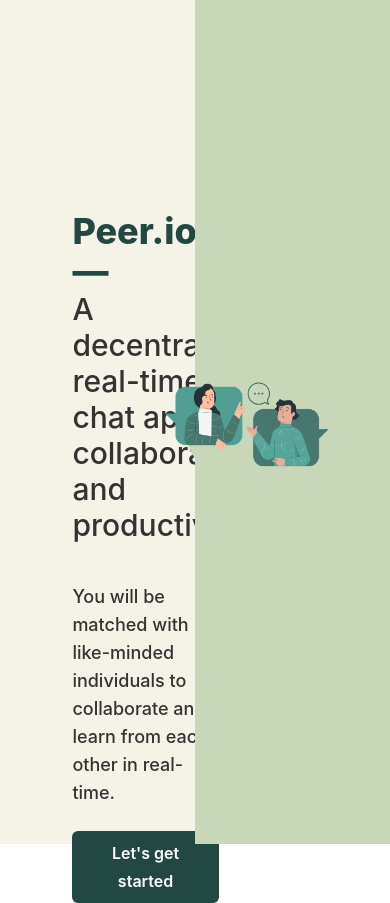
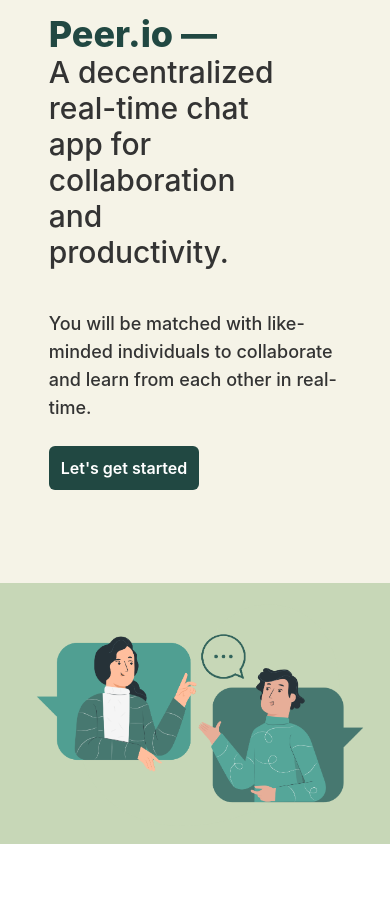
Before and after one commit to pjparties/peer-f, a React (Vite) app: page / in a window 390 px wide. After the commit the page ends 844 px from the top, so only its background shows below. Built offline with nearby package versions, Linux system fonts and the light colour scheme; no server answers.

Commit message:
feat: responsive design on home page

```diff
--- a/src/pages/Home/index.tsx
+++ b/src/pages/Home/index.tsx
@@ -5,10 +5,10 @@
 
 export const Home = () => {
   return (
-    <main className="Hero-container flex flex-row h-screen w-full font-Inter">
+    <main className="Hero-container flex lg:flex-row flex-col h-screen w-full font-Inter">
       {/* left container */}
-      <div className="left-container w-1/2 bg-primary flex items-center justify-center">
-        <div className="text-container w-3/4 h-1/2 flex-col justify-start items-start ml-24 flex">
+      <div className="left-container h-full lg:w-1/2 bg-primary flex -mt-20 lg:mt-0 items-center justify-center">
+        <div className="text-container w-3/4 h-1/2 flex-col justify-center items-start lg:ml-24 flex">
           <h1 className="text-secondary text-4xl font-extrabold">Peer.io —</h1>
           <p className="text-zinc text-3xl font-medium pr-16 pb-10">A decentralized real-time chat app for collaboration and productivity.</p>
           <p className="text-zinc text-lg font-medium leading-7 pb-6">You will be matched with like-minded individuals to collaborate and learn from each other in real-time.</p>
@@ -20,8 +20,8 @@
         </div>
       </div>
       {/* right container */}
-      <div className="container w-1/2 bg-homebg flex justify-center items-center">
-        <img src={HeroConvo} alt="Hero" className="mr-24" />
+      <div className="container min-w-full lg:min-w-0 lg:w-1/2 bg-homebg flex justify-center items-center">
+        <img src={HeroConvo} alt="Hero" className="lg:mr-8" />
       </div>
     </main>
   );
```
